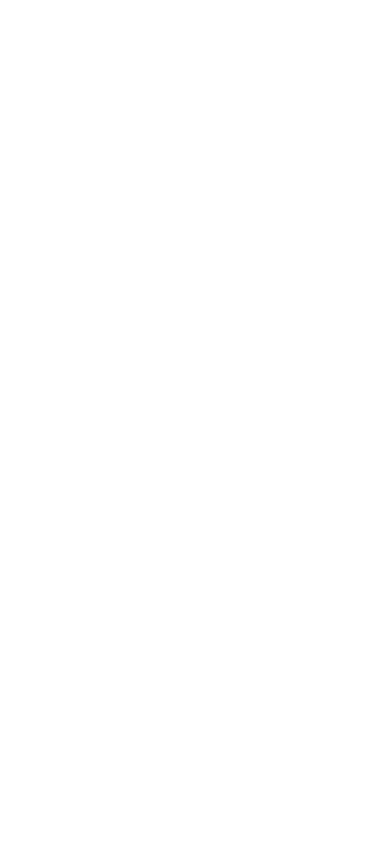
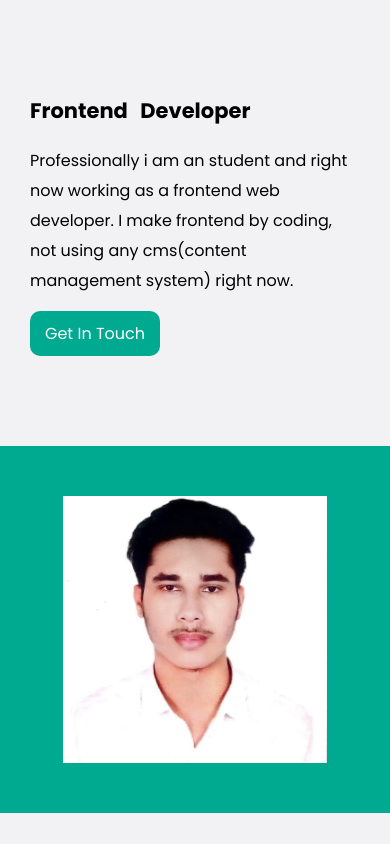
Before and after one commit to mohammadhasansojib/mohammadhasansojib.github.io, a plain HTML site: page index.html in a window 390 px wide. Drawn offline with Linux system fonts and the light colour scheme.

Commit message:
created home page(index.html) with responsivness & documentify info

```diff
--- a/css/main.css
+++ b/css/main.css
@@ -47,6 +47,9 @@
     --sub-heading-color: #373d3f;
     --body-text-color: #555f61;
 
+    /* 3.ctr colors */
+    --ctr-background-color: var(--brand-color);
+
 }
 
 *{
@@ -66,6 +69,18 @@ body{
     max-width: 1280px;
     padding: 0 50px;
     margin: auto;
+}
+.cta{
+    border: none;
+    display: inline-block;
+    color: #fff;
+    background-color: var(--ctr-background-color);
+    padding: 10px 15px;
+    font-size: var(--large-body-text);
+    text-transform: capitalize;
+    border-radius: 10px;
+    line-height: 25px;
+
 }
 
 
@@ -139,6 +154,64 @@ body{
     width: 70%;
 }
 /* HEADER SECTION <<<<<<<< */
+
+
+
+
+
+/* index.html >>>>>>>>>> */
+#hero-sec{
+    background-color: var(--layer-1);
+    min-height: 100vh;
+}
+#hero-sec .container{
+    max-width: 100%;
+    padding: 0 50px;
+}
+#hero-sec .container .row{
+    display: flex;
+    align-items: center;
+    justify-content: center;
+
+    gap: 30px;
+
+    min-height: 100vh;
+}
+#hero-sec .container .row .col-1{
+    width: 50%;
+    max-width: 640px;
+    height: 100vh;
+
+    display: flex;
+    flex-direction: column;
+    align-items: flex-start;
+    justify-content: center;
+}
+#hero-sec .container .row .col-1 .profession-title{
+    font-size: var(--large-headings);
+    text-transform: capitalize;
+    line-height: 40px;
+    word-spacing: 8px;
+}
+#hero-sec .container .row .col-1 .profession-description{
+    font-size: var(--large-body-text);
+    line-height: 30px;
+    margin: 30px 0;
+}
+#hero-sec .container .row .col-2{
+    width: 48%;
+    max-width: 614px;
+    background-color: var(--brand-color);
+    height: 100vh;
+
+    display: flex;
+    align-items: center;
+    justify-content: center;
+}
+#hero-sec .container .row .col-2 img{
+    width: 80%;
+}
+/* index.html <<<<<<<<<< */
 
 
 
@@ -225,6 +298,35 @@ body{
     }
 
 
+    #hero-sec .container{
+        max-width: 100%;
+        padding: 0 0;
+    }
+    #hero-sec .container .row{
+        flex-direction: column;
+        height: auto;
+    }
+    #hero-sec .container .row .col-1{
+        width: 100%;
+        max-width: 100%;
+        height: auto;
+        padding: 100px 100px;
+    }
+    #hero-sec .container .row .col-1 .profession-title{
+        font-size: var(--medium-headings);
+        line-height: 40px;
+    }
+    #hero-sec .container .row .col-2{
+        width: 100%;
+        max-width: 100%;
+        height: auto;
+        padding: 50px 30px;
+    }
+    #hero-sec .container .row .col-2 img{
+        width: 50%;
+    }
+
+
     #footer-sec .container .row{
         flex-direction: column;
     }
@@ -236,6 +338,28 @@ body{
         font-size: var(--small-sub-headding);
     }
 
+
+    #hero-sec .container .row .col-1{
+        padding: 60px 30px;
+    }
+    #hero-sec .container .row .col-1 .profession-title{
+        font-size: var(--small-headings);
+        line-height: 40px;
+    }
+    #hero-sec .container .row .col-1 .profession-description{
+        font-size: var(--small-body-text);
+        margin: 15px 0;
+    }
+    #hero-sec .container .row .col-1 .cta{
+        font-size: var(--small-body-text);
+    }
+    #hero-sec .container .row .col-2 img{
+        width: 80%;
+    }
+
+
+
+
     #footer-sec .container .row .credit-text{
         font-size: var(--small-body-text);
     }
--- a/index.html
+++ b/index.html
@@ -11,7 +11,24 @@
 </head>
 <body>
 
-
+    <!-- Home page >>>>>> -->
+     <main>
+        <section id="hero-sec">
+            <div class="container">
+                <div class="row">
+                    <div class="col-1">
+                        <h1 class="profession-title">frontend developer</h1>
+                        <p class="profession-description">Professionally i am an student and right now working as a frontend web developer. I make frontend by coding, not using any cms(content management system) right now.</p>
+                        <a href="contact.html" class="cta">get in touch</a>
+                    </div>
+                    <div class="col-2">
+                        <img src="images/profile-picture.jpg" alt="profile picture">
+                    </div>
+                </div>
+            </div>
+        </section>
+     </main>
+    <!-- Home page <<<<<< -->
 
 </body>
 </html>
```
Also changed, not shown: 1 other file.
